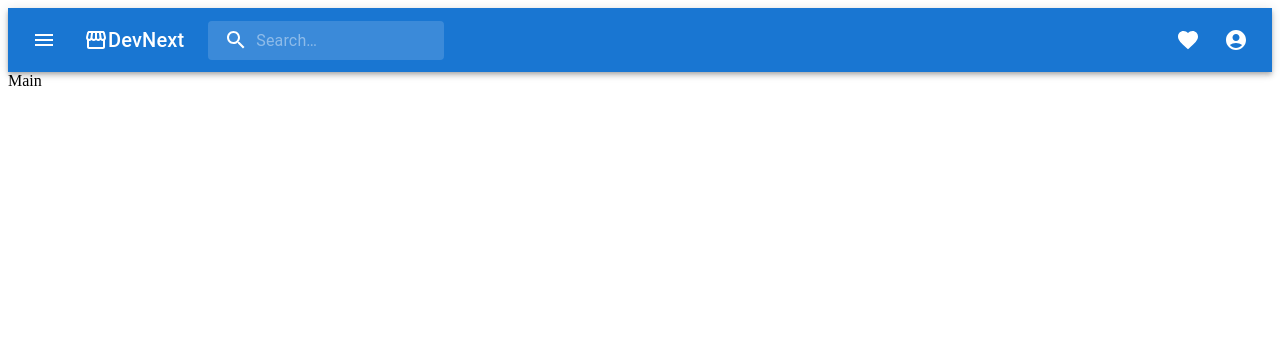
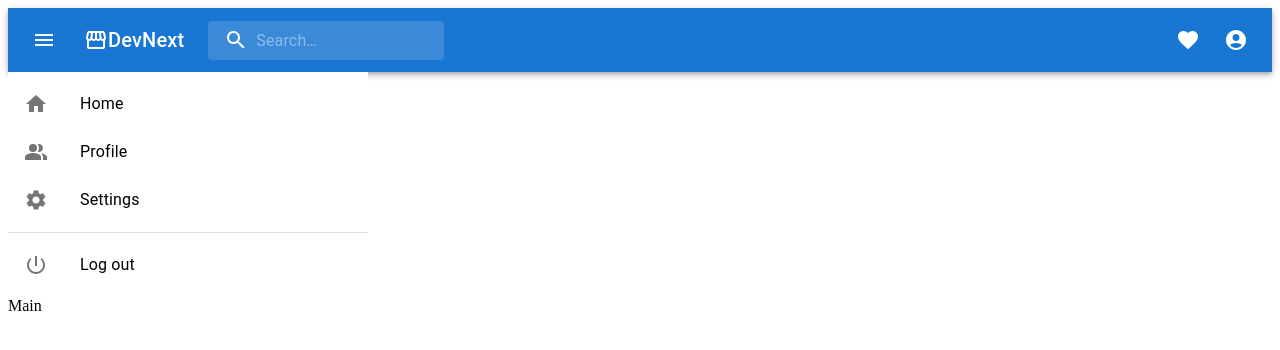
Before and after one commit to topgungoose/devnext, a React app: page /home in a window 1280 px wide. Shown: the top 350 px of the page. Built offline with nearby package versions, Linux system fonts and the light colour scheme.

Commit message:
added anchor

```diff
--- a/client/components/Anchor.jsx
+++ b/client/components/Anchor.jsx
@@ -1,5 +1,73 @@
-import React from 'react';
+import React, { useState } from 'react';
+import Box from '@mui/material/Box';
+import List from '@mui/material/List';
+import ListItem from '@mui/material/ListItem';
+import ListItemButton from '@mui/material/ListItemButton';
+import ListItemIcon from '@mui/material/ListItemIcon';
+import ListItemText from '@mui/material/ListItemText';
+import Divider from '@mui/material/Divider';
+import CreateIcon from '@mui/icons-material/Create';
+import HomeIcon from '@mui/icons-material/Home';
+import PeopleAltIcon from '@mui/icons-material/PeopleAlt';
+import SettingsIcon from '@mui/icons-material/Settings';
+import PowerSettingsNewIcon from '@mui/icons-material/PowerSettingsNew';
 
 export default function Anchor() {
-  return <div>Anchor</div>;
+  return (
+    <Box
+      sx={{
+        display: 'flex',
+        flexDirection: 'column',
+        justifyContent: 'space-between',
+        width: '100%',
+        maxWidth: 360,
+        bgcolor: 'background.paper',
+      }}
+    >
+      <nav aria-label='main navigation files'>
+        <List>
+          <ListItem disablePadding>
+            <ListItemButton>
+              <ListItemIcon>
+                <HomeIcon />
+              </ListItemIcon>
+              <ListItemText primary='Home' />
+            </ListItemButton>
+          </ListItem>
+
+          <ListItem disablePadding>
+            <ListItemButton>
+              <ListItemIcon>
+                <PeopleAltIcon />
+              </ListItemIcon>
+              <ListItemText primary='Profile' />
+            </ListItemButton>
+          </ListItem>
+
+          <ListItem disablePadding>
+            <ListItemButton>
+              <ListItemIcon>
+                <SettingsIcon />
+              </ListItemIcon>
+              <ListItemText primary='Settings' />
+            </ListItemButton>
+          </ListItem>
+        </List>
+      </nav>
+
+      <nav aria-label='secondary markdown files'>
+        <Divider />
+        <List>
+          <ListItem disablePadding>
+            <ListItemButton>
+              <ListItemIcon>
+                <PowerSettingsNewIcon />
+              </ListItemIcon>
+              <ListItemText primary='Log out' />
+            </ListItemButton>
+          </ListItem>
+        </List>
+      </nav>
+    </Box>
+  );
 }
--- a/client/pages/Main.jsx
+++ b/client/pages/Main.jsx
@@ -1,10 +1,11 @@
 import React from 'react';
 import Navbar from '../components/Navbar';
-
+import Anchor from '../components/Anchor';
 export default function Main() {
   return (
     <>
       <Navbar />
+      <Anchor />
       <div>Main</div>
     </>
   );
```
